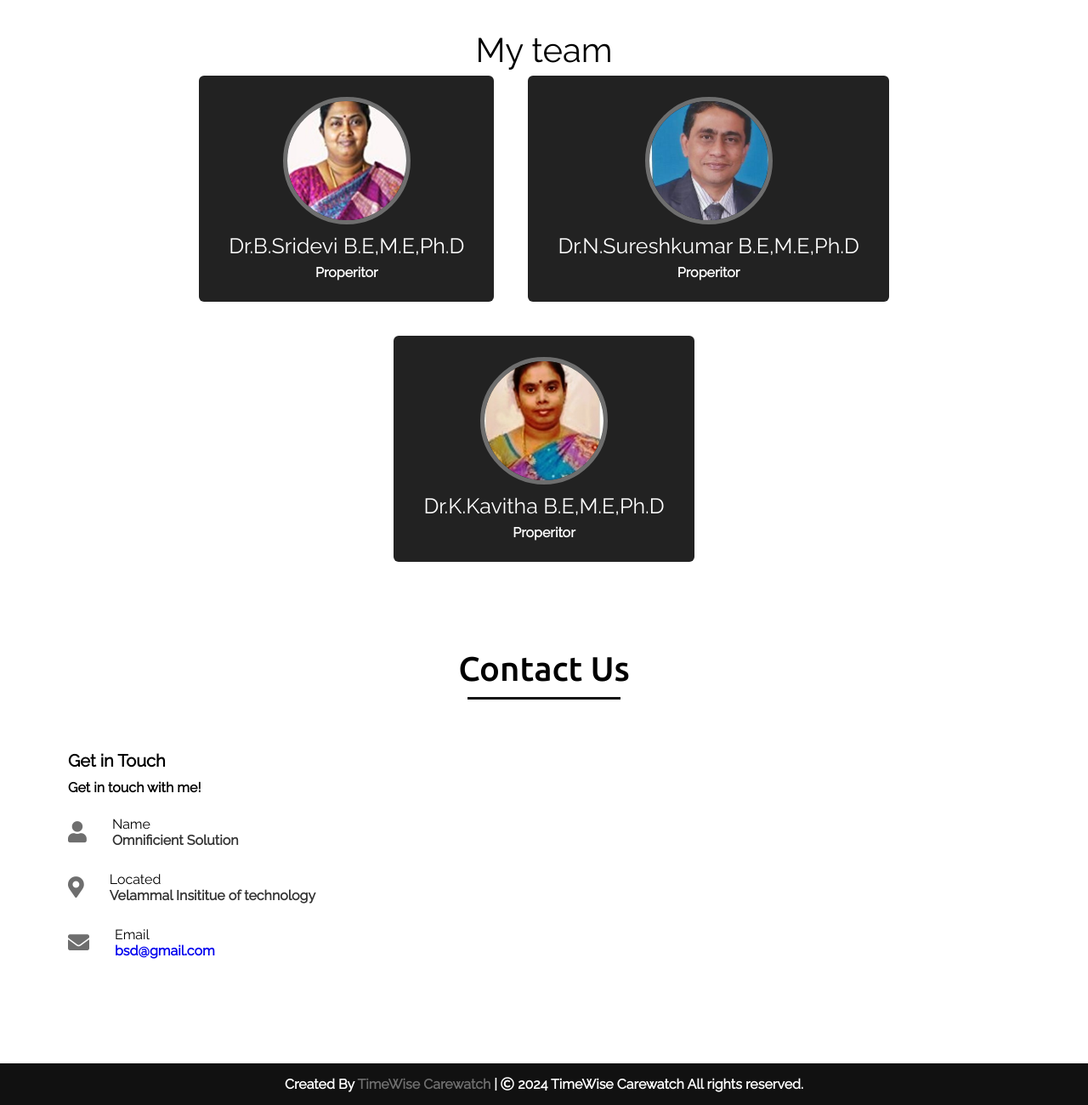
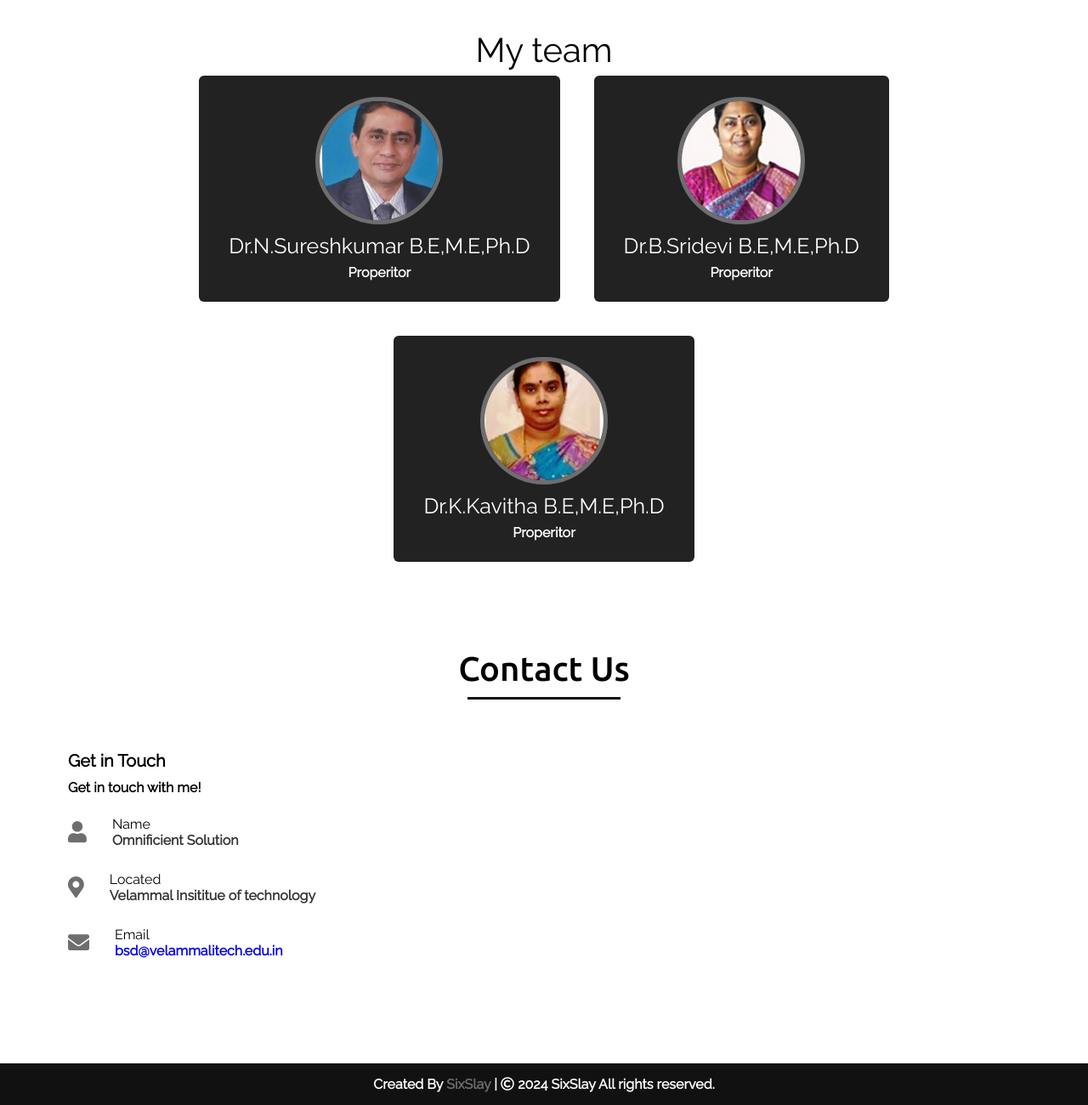
Before and after one commit to Yuvaraj133/OmnificientSoultions, a plain HTML site: page index.html in a window 1280 px wide. Shown: the part 1439-2739 px from the top of the page at 85% size. Drawn offline with nearby package versions, Linux system fonts and the light colour scheme.

Commit message:
Update index.html

```diff
--- a/index.html
+++ b/index.html
@@ -83,17 +83,18 @@
     <h2 id="teams">My team</h2>
              <div class="entire" >
 
-                        <div class="card1">
-                            <div class="box">
-                                <a href=""><img src="./images/WhatsApp Image 2024-02-22 at 10.36.33 AM.jpeg" alt=""></a>
-                                <div class="text">Dr.B.Sridevi B.E,M.E,Ph.D</div>
-                                <p>Properitor</p>
-                            </div>
-                        </div>
+
                         <div class="card1">
                             <div class="box">
                                 <a href=""><img src="./images/WhatsApp Image 2024-02-15 at 6.32.35 AM.jpeg" alt=""></a>
                                 <div class="text">Dr.N.Sureshkumar B.E,M.E,Ph.D</div>
+                                <p>Properitor</p>
+                            </div>
+                        </div>
+                 <div class="card1">
+                            <div class="box">
+                                <a href=""><img src="./images/WhatsApp Image 2024-02-22 at 10.36.33 AM.jpeg" alt=""></a>
+                                <div class="text">Dr.B.Sridevi B.E,M.E,Ph.D</div>
                                 <p>Properitor</p>
                             </div>
                         </div>
@@ -134,7 +135,7 @@
                             <i class="fas fa-envelope"></i>
                             <div class="info">
                                 <div class="head">Email</div>
-                                <div class="sub-title"><a href = "mailto:">bsd@gmail.com</a></div>
+                                <div class="sub-title"><a href = "mailto:">bsd@velammalitech.edu.in</a></div>
                             </div>
                         </div>
                     </div>
@@ -146,7 +147,7 @@
 
     <!-- footer section start -->
     <footer>
-        <span>Created By <a href = "https://codepen.io/Slozz">TimeWise Carewatch</a> | <span class="far fa-copyright"></span> 2024 TimeWise Carewatch All rights reserved.</span>
+        <span>Created By <a href = "">SixSlay</a> | <span class="far fa-copyright"></span> 2024 SixSlay All rights reserved.</span>
     </footer>
 
     <script src="script.js"></script>
```
